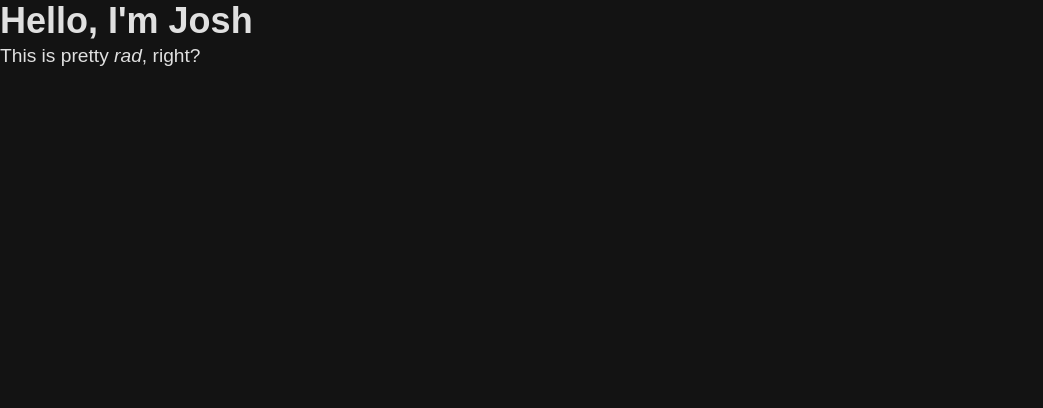
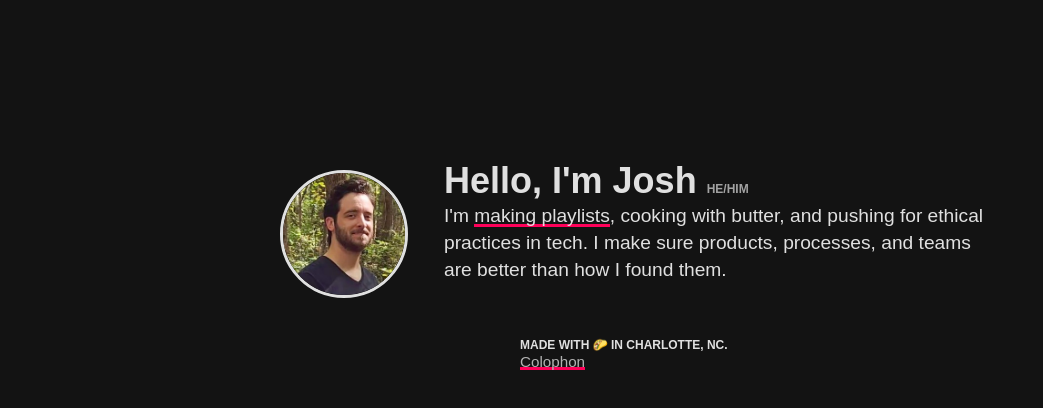
Before and after one commit to jshbrtz/jshbrtz.com, an Eleventy site: page src/index.md in a window 1280 px wide. Shown: the whole page, without its empty margins (0-1043 px from the left). Built offline with nearby package versions, Linux system fonts and the light colour scheme; Eleventy itself is replaced by a stand-in of ours; files that its build step writes are made by us from their sources; a web font is replaced by a local one.

Commit message:
footer added to base

```diff
--- a/src/_includes/layouts/base.html
+++ b/src/_includes/layouts/base.html
@@ -17,10 +17,27 @@
 
 	<body>
 
+		<main>
+
 		{% block content %}
 		<p>Looks like something's missing.</p>
 		{% endblock %}
 
+		</main>
+
+		<footer>
+			<section id="footer" class="row">
+				<div class="row container-narrow">
+					<div class="column">
+					</div>
+					<div class="double-column">
+						<h4>Made with <span alt="tacos"> &#127790;</span> in Charlotte, NC.</h4>
+						<span class="subnote"><a href="./colophon.html">Colophon</a></span>
+					</div>
+				</div>
+			</section>
+		</footer>
+
 	</body>
 
 </html>
--- a/src/_includes/layouts/home.html
+++ b/src/_includes/layouts/home.html
@@ -1,7 +1,12 @@
 {% extends "layouts/base.html" %}
 {% block content %}
-  <article>
-	<h1>{{ title }}</h1>
-	{{ content | safe }}
-  </article>
+<section id="intro" class="greeting">
+	<div class="row container-narrow">
+		<img class="avatar" src="./img/profile-2.jpeg" alt="avatar" />
+		<div class="double-column">
+				<h1>{{ title }} <span class="smallcaps">he/him</span></h1>
+				<p>I'm <a href="https://open.spotify.com/playlist/4sZKvd9jtAVOyDgrXEsvX7?si=d4ac75325e84400e" target="_blank">making playlists</a>, cooking with butter, and pushing for ethical practices in tech. I make sure products, processes, and teams are better than how I found them.</p>
+		</div>
+	</div>
+</section>
 {% endblock %}
```
